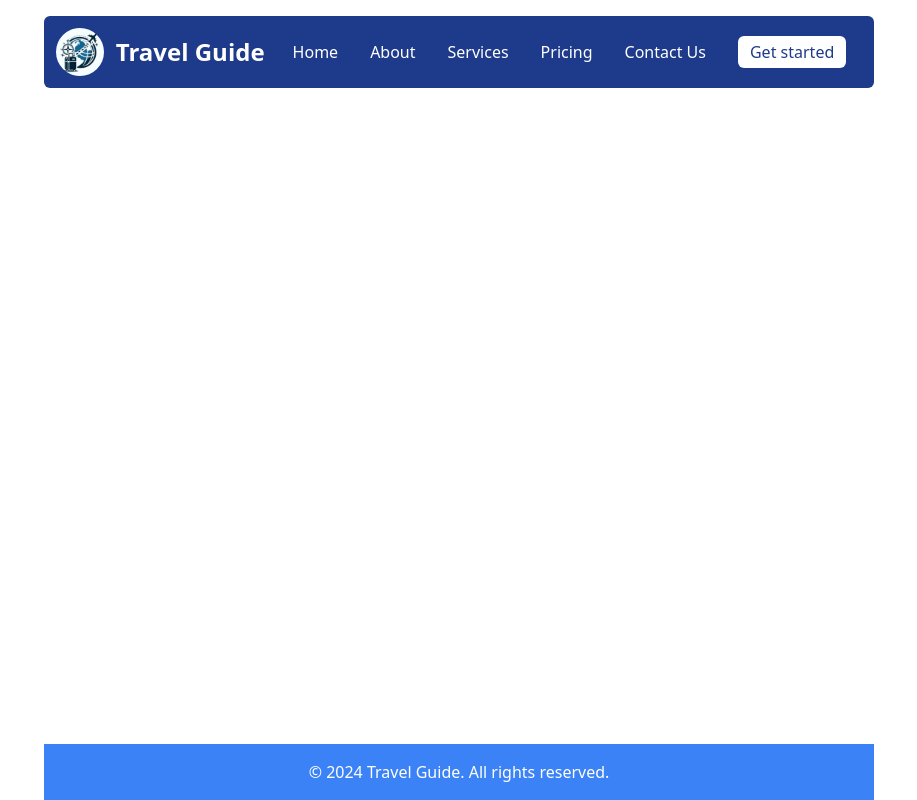
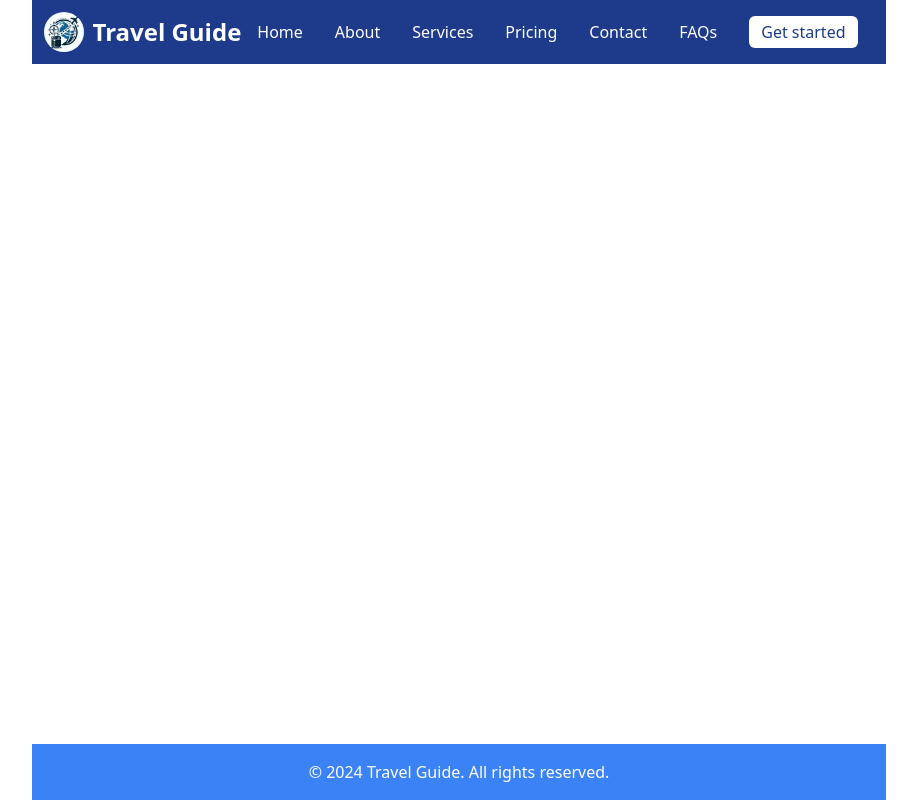
Before and after one commit to Himasnhu-AT/travel-guide, a React (Vite) app in the folder client/: page / in a window 1280 px wide. Shown: the whole page, without its empty margins (181-1098 px from the left). Built offline with nearby package versions, Linux system fonts and the light colour scheme.

Commit message:
add features, pages, public and services folder.

```diff
--- a/client/src/App.css
+++ b/client/src/App.css
@@ -1,7 +1,4 @@
-/* index.css */
+
 @import 'tailwindcss/base';
 @import 'tailwindcss/components';
 @import 'tailwindcss/utilities';
-
-/* Your custom styles */
-/* Add your own custom styles or overrides below this line */
--- a/client/src/App.jsx
+++ b/client/src/App.jsx
@@ -9,60 +9,16 @@ import AttractionCard from './components/AttractionCard';
 import Hompage from './components/HomePage';
 
 
-const routeData = [{
-  id: 1,
-  name: '<NAME1>',
-  description: 'This is a great route',
-},
-{
-  id: 2,
-  name: '<NAME2>',
-  description: 'This is a great route',
-},
-{
-  id: 3,
-  name: '<NAME3>',
-  description: 'This is a great route',
-}
-]
-
-const accommodationData = {
-  name: '<NAME>',
-  description: 'This is a great accommodation',
-}
-
-const diningOptionData = {
-  name: '<NAME>',
-  description: 'This is a great dining option',
-}
-
-const attractionData = {
-  name: '<NAME>',
-  description: 'This is a great attraction',
-}
 
 const App = () => {
   return (
-    // <div className=' bg-white text-black flex justify-center items-center'>
-    //   <h1>Travel Guide</h1>
-    //   <DestinationInput />
-    //   {/* Pass the actual data or variable to the SearchResults component */}
-    //   {/* <SearchResults results={searchResults} /> */}
-    //   {/* Similarly, for other components */}
-    //   <RouteCard routes={routeData} />
-    //   <AccommodationCard accommodation={accommodationData} />
-    //   <DiningOptionCard diningOption={diningOptionData} />
-    //   <AttractionCard attraction={attractionData} />
 
-    // </div>
     <Hompage/>
 
   );
 };
 
 
-// ReactDOM.render(
-// <App />,
-// document.getElementById('root'));
+
 
 export default App;
--- a/client/src/components/Header.jsx
+++ b/client/src/components/Header.jsx
@@ -1,28 +1,30 @@
 import React from 'react';
-import travelGuideLogo from './travelGuideLogo.jpeg'; // Import your logo image
+import travelGuideLogo from '../Public/travelGuideLogo.jpeg';
+import FAQ from '../features/FAQsPage';
 
 function Header() {
   return (
-    <nav className="bg-blue-900 p-3 mt-4 rounded-md">
-      <div className="container mx-auto flex justify-between items-center">
-        {/* Left side: logo, brand name */}
+    <nav className="bg-blue-900 p-3">
+      <div className=" mx-auto flex justify-between items-center">
+
         <div className="flex items-center">
           <a href="#" className="flex items-center">
-            <img src={travelGuideLogo} className="h-10 sm:h-12 rounded-full" alt="Travel Guide Logo" /> {/* Use the imported logo */}
-            <span className="text-white text-2xl font-semibold mx-3">Travel Guide</span>
+            <img src={travelGuideLogo} className="h-10 sm:h-10 rounded-full" alt="Travel Guide Logo" />
+            <span className="text-white text-2xl font-semibold ml-2">Travel Guide</span>
           </a>
         </div>
-        {/* Right side: Get started button */}
-        <div className="flex items-center mx-4 space-x-8"> {/* Add mx-4 for margin on x-axis */}
+
+        <div className="flex items-center mx-4 space-x-8">
           <ul className="flex space-x-8 text-white">
             <li><a href="#" className="hover:text-red-200">Home</a></li>
             <li><a href="#" className="hover:text-red-200">About</a></li>
             <li><a href="#" className="hover:text-red-200">Services</a></li>
             <li><a href="#" className="hover:text-red-200">Pricing</a></li>
-            <li><a href="#" className="hover:text-red-200">Contact Us</a></li>
+            <li><a href="#" className="hover:text-red-200">Contact</a></li>
+            <li><a href={FAQ} className="hover:text-red-200">FAQs</a></li>
           </ul>
-          <div className="mr-4"> {/* Add mr-4 for margin on x-axis */}
-            <button className="bg-white text-blue-900 px-3 py-1 rounded-md hover:bg-blue-900 hover:text-white transition duration-300 ease-in-out">Get started</button>
+          <div className="mr-4">
+            <button className="bg-white text-blue-900 px-3 py-1 rounded-md hover:bg-green-900 hover:text-white transition duration-300 ease-in-out">Get started</button>
           </div>
         </div>
       </div>
```
Also changed, not shown: client/src/Public/travelGuideLogo.jpeg (added), client/src/Public/travelGuideLogo.png (added).
